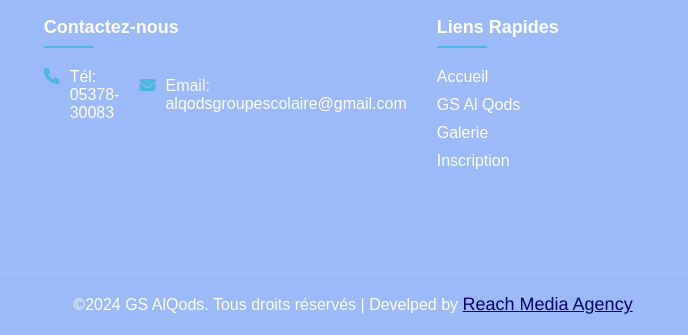
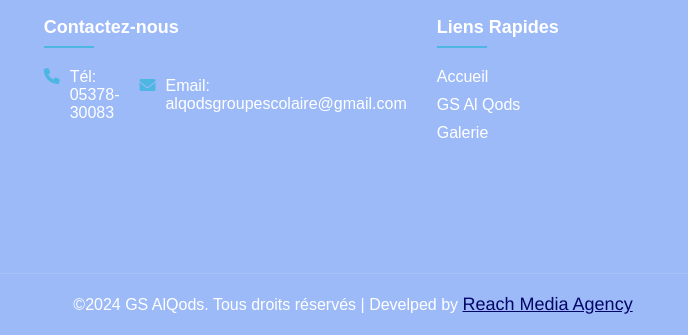
Before and after one commit to OthmaneBelkarda1/Alqos-GS, a plain HTML site: page index.html in a window 1280 px wide. Shown: the part 6179-6514 px from the top of the page, 287-975 px from the left. Drawn offline with Linux system fonts and the light colour scheme.

Commit message:
Update index.html

```diff
--- a/index.html
+++ b/index.html
@@ -282,7 +282,6 @@
               <li><a href="index.html">Accueil</a></li>
               <li><a href="alqods.html">GS Al Qods</a></li>
               <li><a href="galerie.html">Galerie</a></li>
-              <li><a href="inscription.html">Inscription</a></li>
 
             </ul>
           </div>
```
